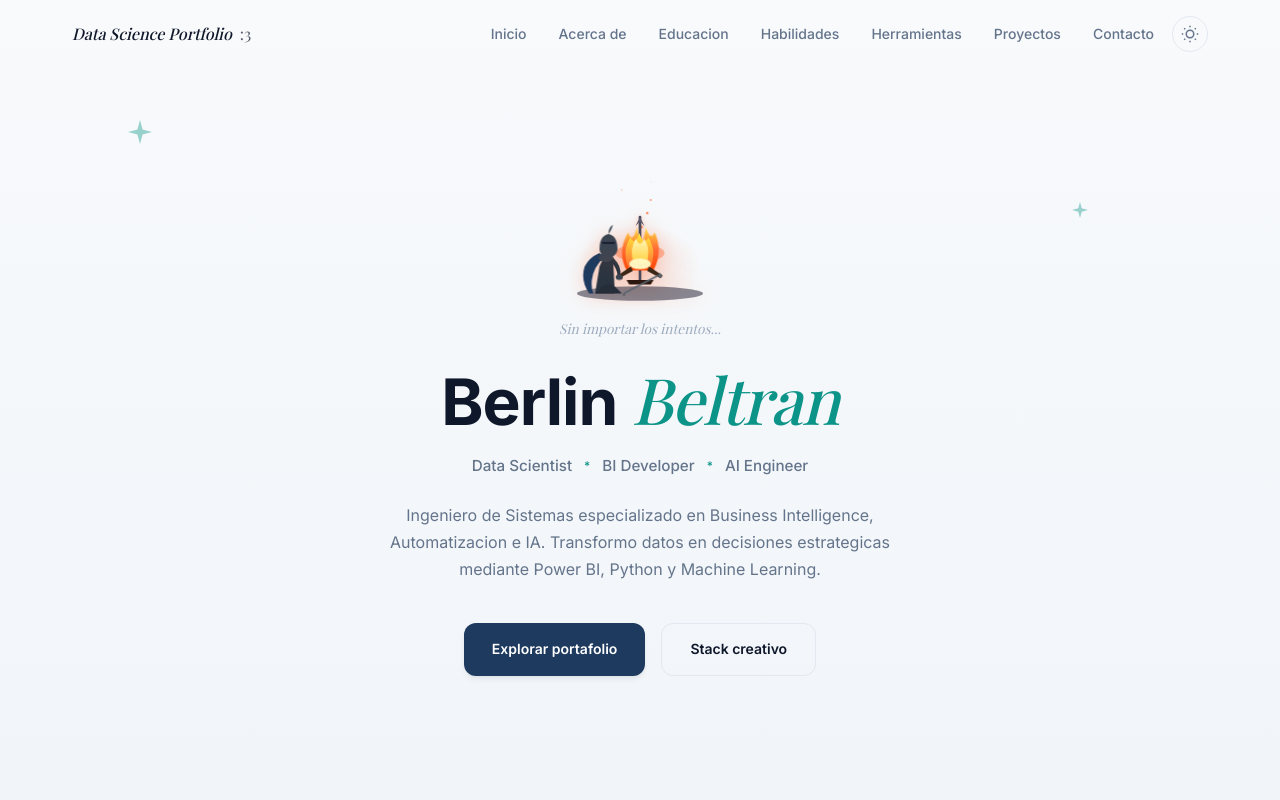
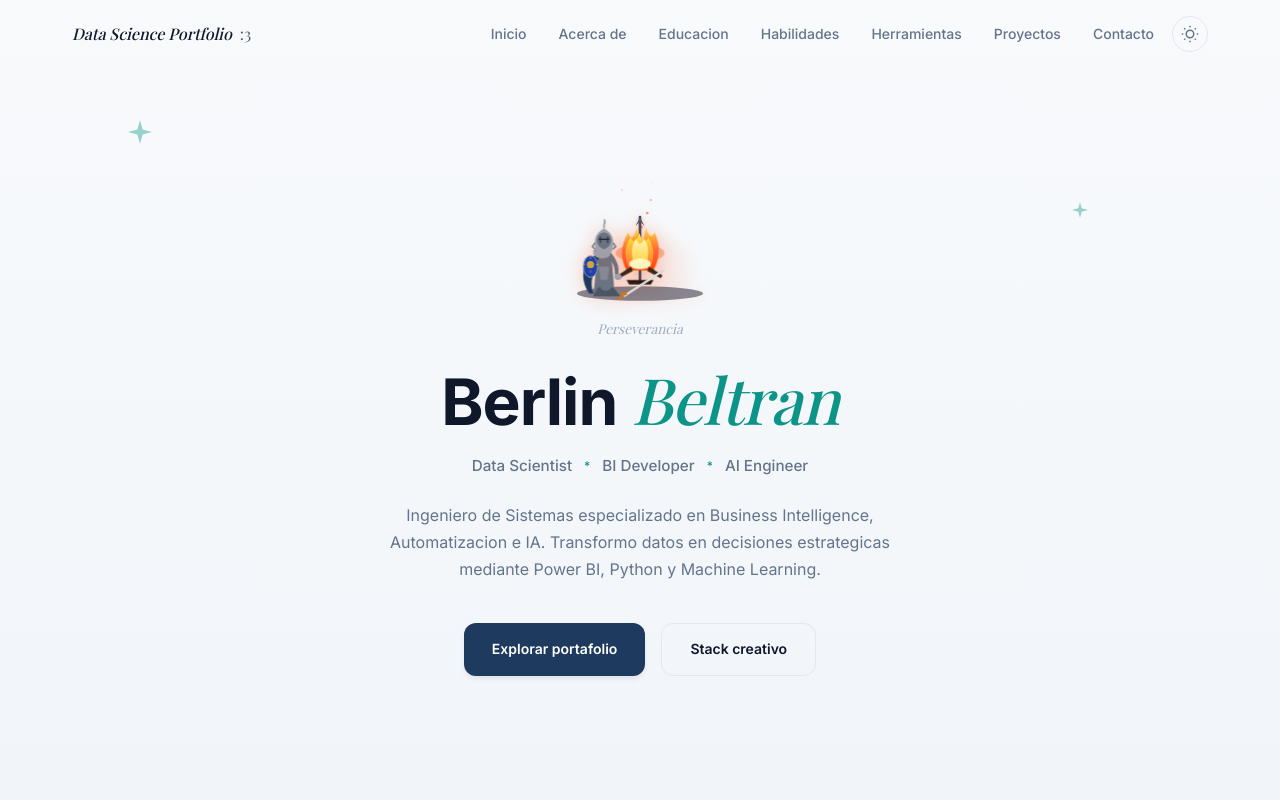
Before and after one commit to DataBerlinIA/portfolio-data-science, a React (Vite) app: page / in a window 1280 px wide. Shown: the top 800 px of the page. Built offline with nearby package versions, Linux system fonts and the light colour scheme; a web font is replaced by a local one.

Commit message:
feat: add Elite Knight armor and sword for Oscar de Astora
Update character display with Elite Knight armor and sword, rename text to "Perseverance"

```diff
--- a/src/components/BonfireKnight.jsx
+++ b/src/components/BonfireKnight.jsx
@@ -54,52 +54,82 @@ const BonfireKnight = () => {
           <path d="M85 130 L115 130 L112 135 L88 135 Z" fill="#2d1810"/>
         </g>
 
-        {/* Knight sitting */}
+        {/* Oscar de Astora - Elite Knight Armor */}
         <g className="knight">
-          {/* Cape/Cloak flowing */}
-          <path className="knight-cape" d="M45 145 Q35 130 40 115 Q45 105 55 100 L60 105 Q50 115 48 130 Q47 140 50 145 Z" />
+          {/* Cape/Cloak flowing - blue tint like Astora */}
+          <path className="knight-cape" d="M42 148 Q30 130 35 110 Q40 95 52 92 L58 98 Q45 108 43 125 Q42 138 45 148 Z" />
 
-          {/* Body/Armor */}
-          <path d="M50 145 L55 115 Q60 100 70 105 L72 145 Z" fill="#2a3441"/>
+          {/* Body/Elite Knight Armor - silver/steel color */}
+          <path d="M48 148 L52 110 Q58 95 68 100 L72 148 Z" fill="#6b7280"/>
 
-          {/* Shoulder armor */}
-          <ellipse cx="62" cy="105" rx="8" ry="5" fill="#3a4451"/>
+          {/* Chest plate detail */}
+          <path d="M54 115 L66 115 L64 130 L56 130 Z" fill="#9ca3af" opacity="0.5"/>
 
-          {/* Helmet */}
+          {/* Shoulder pauldrons - larger elite style */}
+          <ellipse cx="58" cy="100" rx="10" ry="6" fill="#9ca3af"/>
+          <path d="M48 98 Q52 94 58 96" stroke="#6b7280" strokeWidth="1" fill="none"/>
+
+          {/* Oscar's Elite Knight Helmet */}
           <g className="knight-head">
-            <path d="M55 95 Q55 80 65 78 Q75 80 75 95 Q75 102 65 105 Q55 102 55 95 Z" fill="#3a4451"/>
-            {/* Helmet visor slit */}
-            <path d="M58 88 L72 88" stroke="#1a1a2e" strokeWidth="2"/>
-            {/* Helmet plume/crest */}
-            <path d="M65 78 Q65 70 70 68 Q68 75 65 78" fill="#4a5461"/>
+            {/* Helmet base */}
+            <path d="M50 92 Q48 78 60 72 Q72 78 70 92 Q70 100 60 103 Q50 100 50 92 Z" fill="#9ca3af"/>
+            {/* Helmet face plate */}
+            <path d="M52 85 Q52 78 60 76 Q68 78 68 85 Q68 92 60 95 Q52 92 52 85 Z" fill="#6b7280"/>
+            {/* Visor slits - cross pattern like Elite Knight */}
+            <path d="M54 84 L66 84" stroke="#1f2937" strokeWidth="1.5"/>
+            <path d="M56 81 L56 88" stroke="#1f2937" strokeWidth="1"/>
+            <path d="M64 81 L64 88" stroke="#1f2937" strokeWidth="1"/>
+            {/* Helmet ridge/crest */}
+            <path d="M60 72 L60 68 Q62 65 60 62" stroke="#9ca3af" strokeWidth="2" fill="none"/>
+            {/* Helmet side plates */}
+            <path d="M50 88 L47 92 L50 95" stroke="#6b7280" strokeWidth="1.5" fill="none"/>
+            <path d="M70 88 L73 92 L70 95" stroke="#6b7280" strokeWidth="1.5" fill="none"/>
           </g>
 
-          {/* Arm resting on knee */}
-          <path d="M70 105 Q80 115 78 125 L75 125 Q75 118 68 110 Z" fill="#2a3441"/>
+          {/* Arm resting on knee - gauntlet detail */}
+          <path d="M68 100 Q78 112 76 124 L72 124 Q73 115 66 106 Z" fill="#6b7280"/>
 
-          {/* Gauntlet */}
-          <ellipse cx="77" cy="127" rx="4" ry="3" fill="#3a4451"/>
+          {/* Gauntlet with finger detail */}
+          <path d="M72 124 Q78 122 80 126 Q80 130 74 130 Q70 128 72 124 Z" fill="#9ca3af"/>
 
-          {/* Legs crossed */}
-          <path d="M55 140 Q65 130 75 140 L80 145 L50 145 Z" fill="#252d38"/>
+          {/* Legs - armored greaves */}
+          <path d="M52 140 Q60 132 72 140 L78 148 L48 148 Z" fill="#4b5563"/>
+          {/* Knee armor */}
+          <ellipse cx="62" cy="138" rx="6" ry="4" fill="#6b7280"/>
 
-          {/* Knight's sword on ground */}
+          {/* Oscar's Astora Straight Sword on ground */}
           <g className="knight-sword">
-            <path d="M82 145 L120 125" stroke="#5a6570" strokeWidth="2"/>
-            <path d="M120 125 L122 122 L125 125 L122 128 Z" fill="#5a6570"/>
-            <path d="M82 145 L80 147 L84 147 Z" fill="#4a5460"/>
+            {/* Blade */}
+            <path d="M82 148 L125 120" stroke="#d1d5db" strokeWidth="2.5"/>
+            {/* Sword edge highlight */}
+            <path d="M84 146 L123 121" stroke="#f3f4f6" strokeWidth="1" opacity="0.6"/>
+            {/* Crossguard */}
+            <path d="M80 148 L78 145 L84 143 L86 146 Z" fill="#d97706"/>
+            {/* Pommel */}
+            <circle cx="78" cy="150" r="2" fill="#d97706"/>
+            {/* Blade tip */}
+            <path d="M125 120 L128 117 L126 121 Z" fill="#d1d5db"/>
+          </g>
+
+          {/* Crest Shield on back - Astora's signature */}
+          <g className="astora-shield">
+            <ellipse cx="45" cy="115" rx="8" ry="12" fill="#1e40af" stroke="#9ca3af" strokeWidth="1"/>
+            {/* Shield emblem - sun pattern */}
+            <circle cx="45" cy="113" r="4" fill="#fbbf24" opacity="0.8"/>
+            <path d="M45 107 L45 104 M45 119 L45 122 M39 113 L36 113 M51 113 L54 113"
+                  stroke="#fbbf24" strokeWidth="1" opacity="0.6"/>
           </g>
         </g>
 
         {/* Subtle light reflection on knight */}
         <g className="knight-glow">
-          <ellipse cx="65" cy="110" rx="15" ry="20" fill="url(#fireLight)" opacity="0.3"/>
+          <ellipse cx="62" cy="110" rx="18" ry="22" fill="url(#fireLight)" opacity="0.4"/>
         </g>
 
         {/* Gradient definitions */}
         <defs>
           <radialGradient id="fireLight" cx="50%" cy="50%" r="50%">
-            <stop offset="0%" stopColor="#ff6b35" stopOpacity="0.4"/>
+            <stop offset="0%" stopColor="#ff6b35" stopOpacity="0.5"/>
             <stop offset="100%" stopColor="#ff6b35" stopOpacity="0"/>
           </radialGradient>
 
@@ -121,8 +151,8 @@ const BonfireKnight = () => {
         </defs>
       </svg>
 
-      {/* Quote */}
-      <p className="bonfire-quote">Sin importar los intentos...</p>
+      {/* Quote - Perseverance theme */}
+      <p className="bonfire-quote">Perseverancia</p>
     </div>
   );
 };
```
